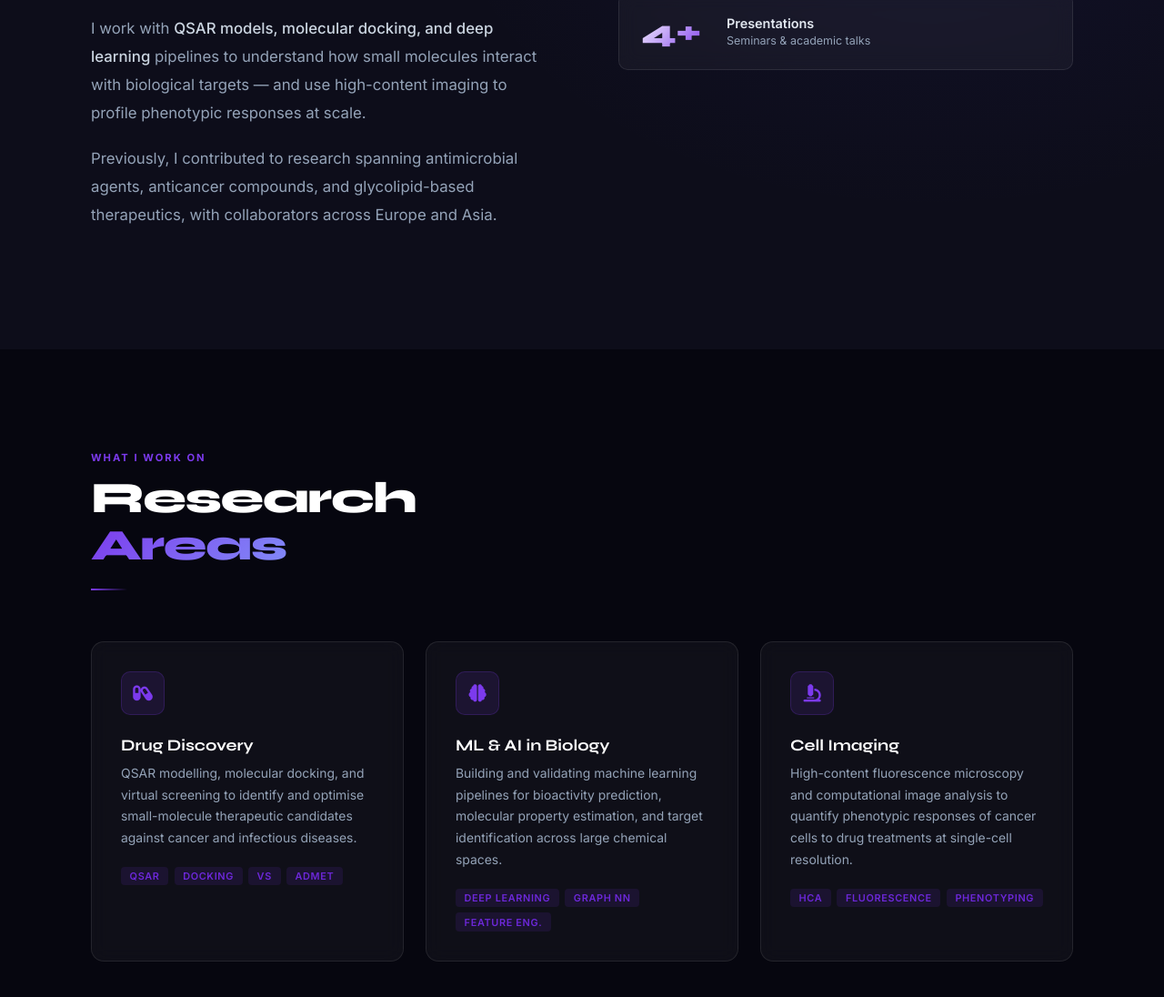
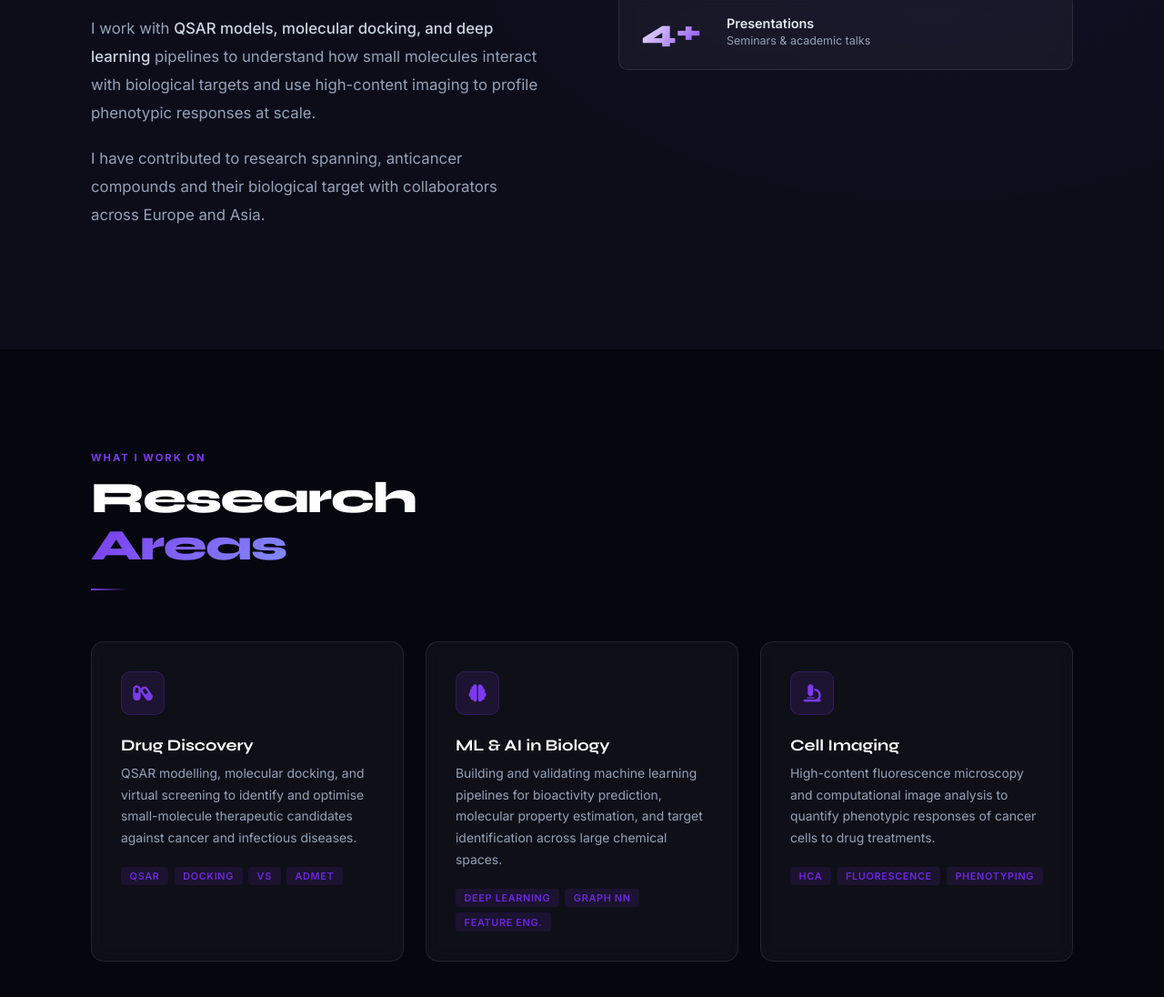
Before and after one commit to AdamKhanBM/my-cv, a plain HTML site: page index.html in a window 1280 px wide. Shown: the part 1427-2523 px from the top of the page at 91% size. Drawn offline with Linux system fonts and the light colour scheme.

Commit message:
Update index.html
cambios en cv

```diff
--- a/index.html
+++ b/index.html
@@ -815,12 +815,12 @@
         </p>
         <p>
           I work with <strong>QSAR models, molecular docking, and deep learning</strong>
-          pipelines to understand how small molecules interact with biological targets — and
+          pipelines to understand how small molecules interact with biological targets  and
           use high-content imaging to profile phenotypic responses at scale.
         </p>
         <p>
-          Previously, I contributed to research spanning antimicrobial agents, anticancer
-          compounds, and glycolipid-based therapeutics, with collaborators across Europe
+          I have contributed to research spanning, anticancer
+          compounds and their biological target with collaborators across Europe
           and Asia.
         </p>
       </div>
@@ -909,8 +909,7 @@
         <div class="res-title">Cell Imaging</div>
         <div class="res-desc">
           High-content fluorescence microscopy and computational image analysis
-          to quantify phenotypic responses of cancer cells to drug treatments
-          at single-cell resolution.
+          to quantify phenotypic responses of cancer cells to drug treatments.
         </div>
         <div class="res-tags">
           <span class="res-tag">HCA</span>
```
